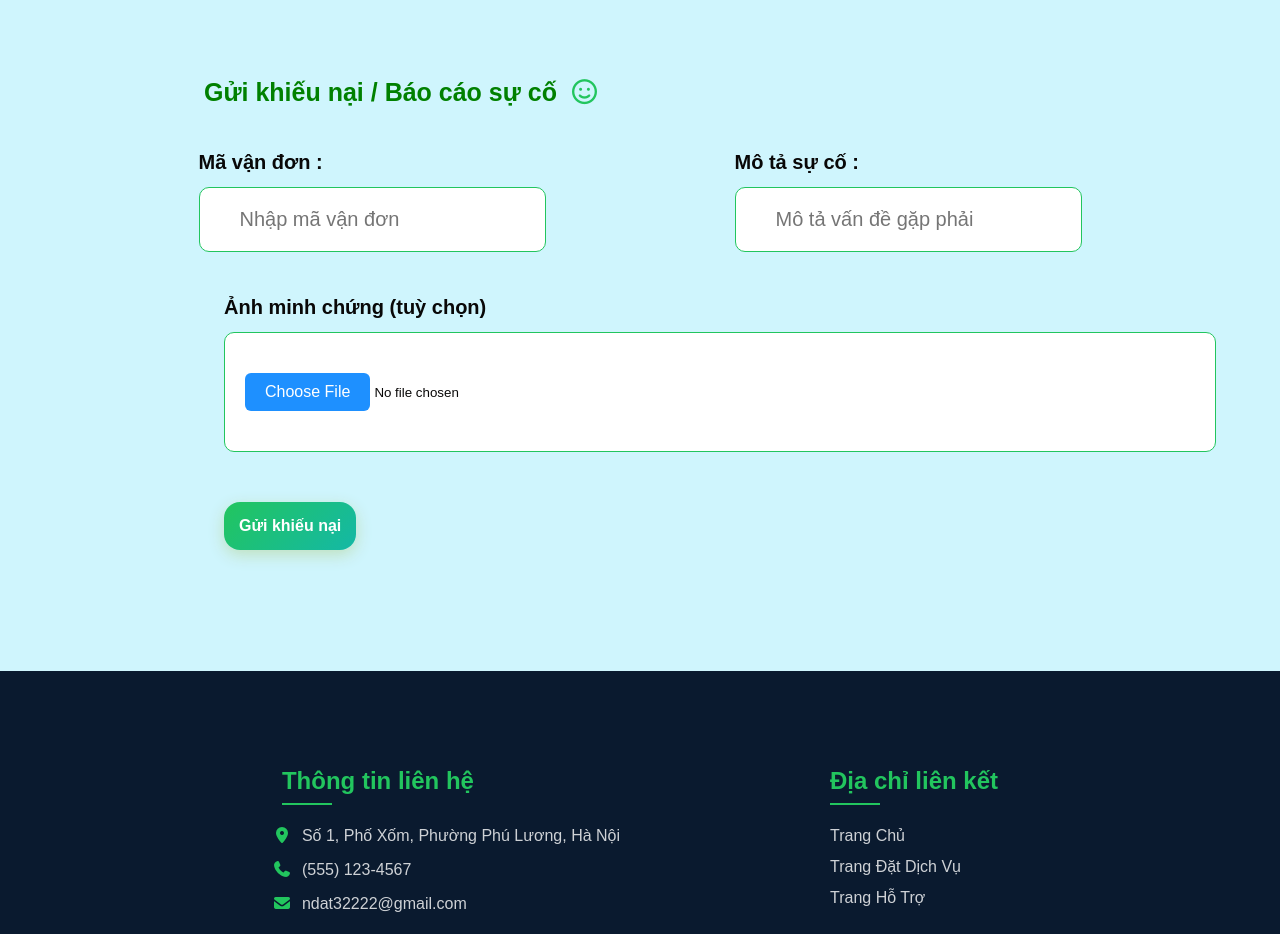
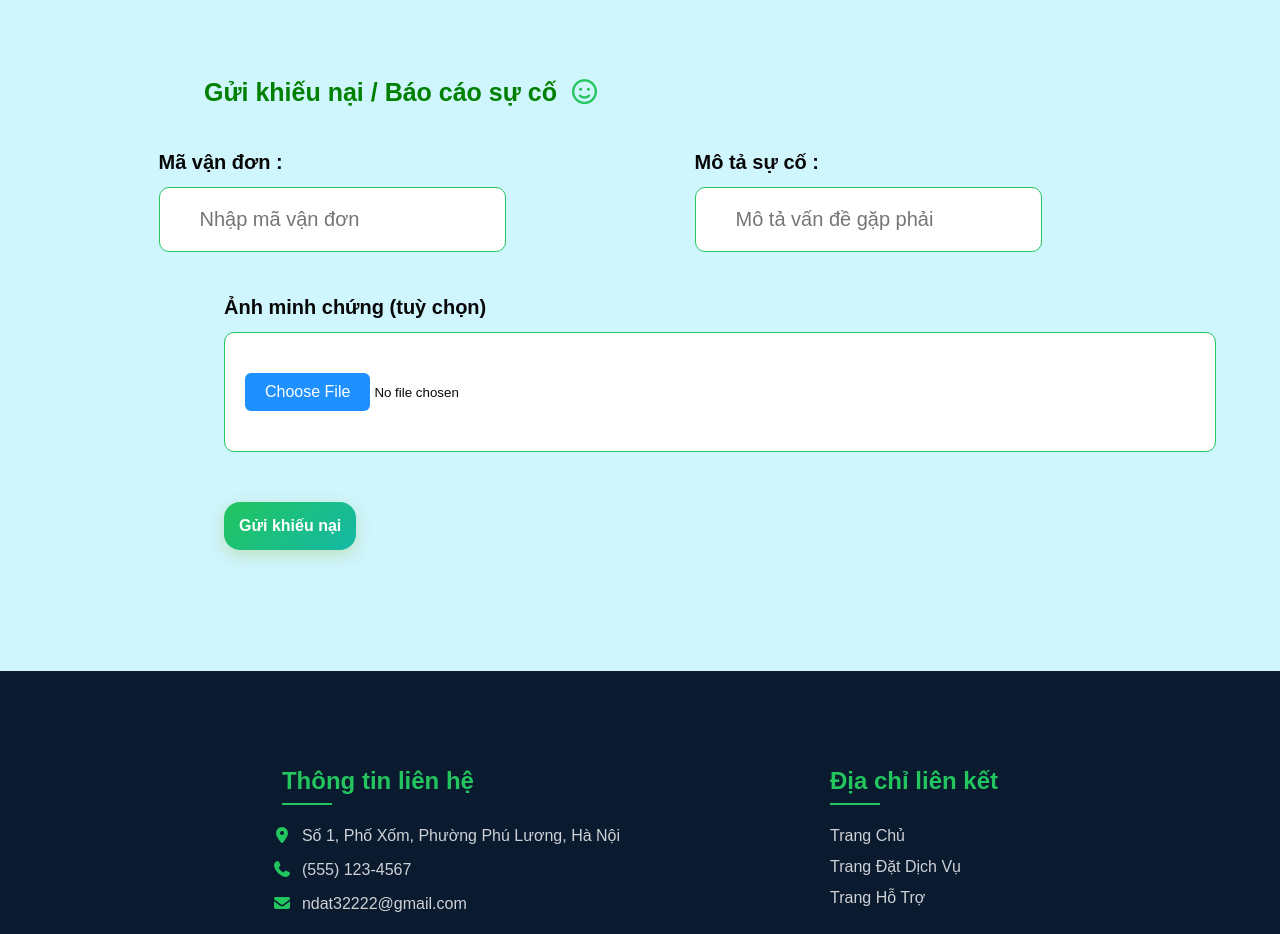
Before and after one commit to Athu4860-sella/van_chuyen_nhanh, a plain HTML site: page index.html in a window 1280 px wide. Shown: the part 6780-7714 px from the top of the page. Drawn offline with Linux system fonts and the light colour scheme.

Commit message:
Update style.css

```diff
--- a/style.css
+++ b/style.css
@@ -719,6 +719,10 @@ span {
     justify-content: space-around;
  }
 
+.Complaints-item-big {
+    position: relative;
+    right: 40px;
+ }
 
 
 .Complaints-item1-small label {
```
